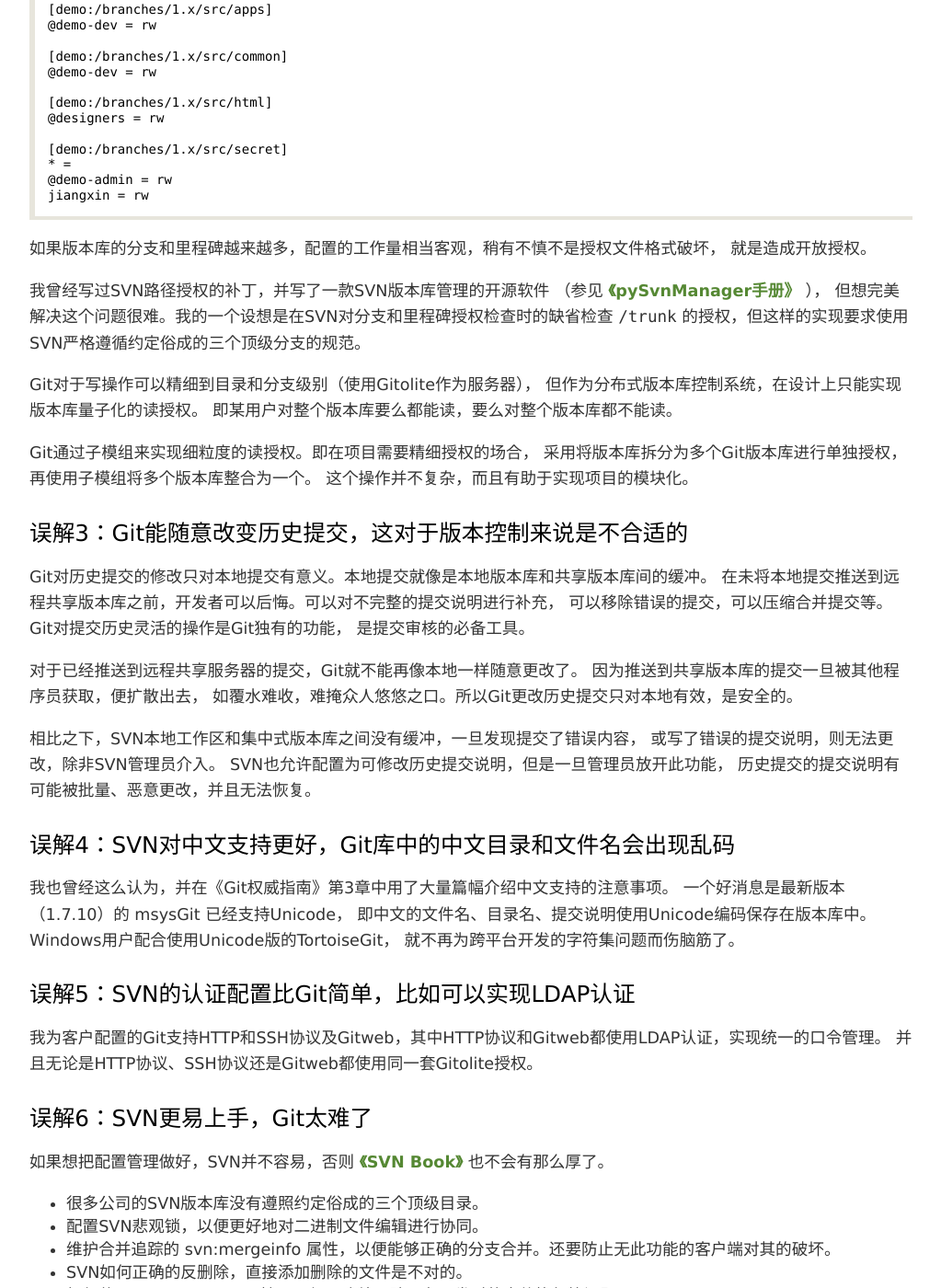
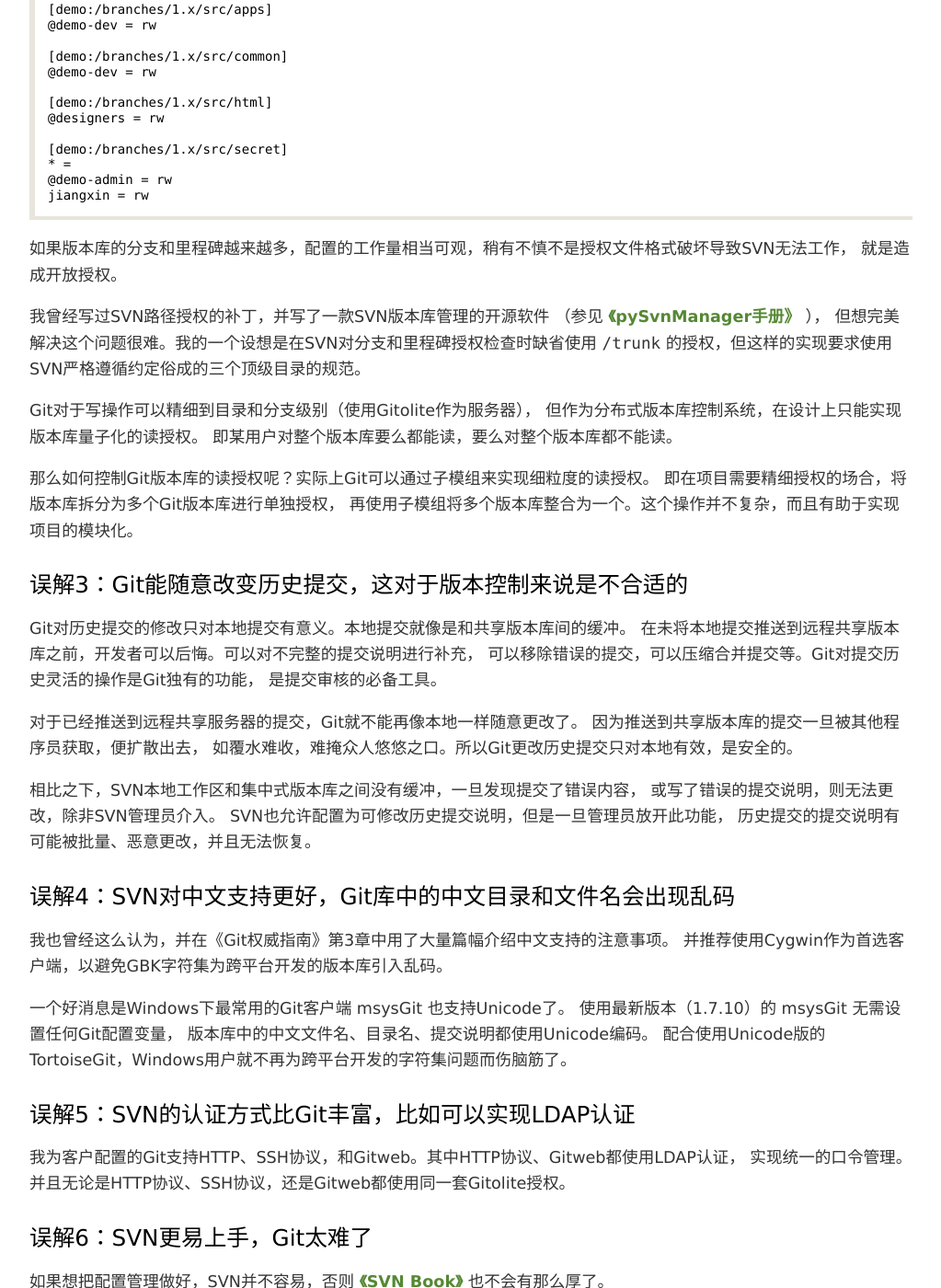
Before and after one commit to gotgit/gotgit.github.com, a Jekyll site: the page built from _posts/2012-04-12-why-git-is-better-than-svn.md, in a window 1280 px wide and 1400 px high, scrolled down 1876 px. Shown: the whole window at 92% size, without its empty margins (128-1151 px from the left). Built offline with Jekyll 4.4.1, drawn with Linux system fonts in a browser that asks for light colours; Markdown is read by kramdown in place of the engine named in the settings; comment, search, counter and statistics services are not loaded; some of the changed text lies outside the part shown.

Commit message:
why-git-is-better: review and add repo security
Signed-off-by: Jiang Xin <worldhello.net@gmail.com>

```diff
--- a/_posts/2012-04-12-why-git-is-better-than-svn.md
+++ b/_posts/2012-04-12-why-git-is-better-than-svn.md
@@ -89,25 +89,25 @@
     @demo-admin = rw
     jiangxin = rw
 
-如果版本库的分支和里程碑越来越多，配置的工作量相当客观，稍有不慎不是授权文件格式破坏，
+如果版本库的分支和里程碑越来越多，配置的工作量相当可观，稍有不慎不是授权文件格式破坏导致SVN无法工作，
 就是造成开放授权。
 
 我曾经写过SVN路径授权的补丁，并写了一款SVN版本库管理的开源软件
 （参见 [《pySvnManager手册》](http://www.ossxp.com/doc/pysvnmanager/user-guide/user-guide.html) ），
-但想完美解决这个问题很难。我的一个设想是在SVN对分支和里程碑授权检查时的缺省检查
-``/trunk`` 的授权，但这样的实现要求使用SVN严格遵循约定俗成的三个顶级分支的规范。
+但想完美解决这个问题很难。我的一个设想是在SVN对分支和里程碑授权检查时缺省使用
+``/trunk`` 的授权，但这样的实现要求使用SVN严格遵循约定俗成的三个顶级目录的规范。
 
 Git对于写操作可以精细到目录和分支级别（使用Gitolite作为服务器），
 但作为分布式版本库控制系统，在设计上只能实现版本库量子化的读授权。
 即某用户对整个版本库要么都能读，要么对整个版本库都不能读。
 
-Git通过子模组来实现细粒度的读授权。即在项目需要精细授权的场合，
-采用将版本库拆分为多个Git版本库进行单独授权，再使用子模组将多个版本库整合为一个。
-这个操作并不复杂，而且有助于实现项目的模块化。
+那么如何控制Git版本库的读授权呢？实际上Git可以通过子模组来实现细粒度的读授权。
+即在项目需要精细授权的场合，将版本库拆分为多个Git版本库进行单独授权，
+再使用子模组将多个版本库整合为一个。这个操作并不复杂，而且有助于实现项目的模块化。
 
 ### 误解3：Git能随意改变历史提交，这对于版本控制来说是不合适的 ###
 
-Git对历史提交的修改只对本地提交有意义。本地提交就像是本地版本库和共享版本库间的缓冲。
+Git对历史提交的修改只对本地提交有意义。本地提交就像是和共享版本库间的缓冲。
 在未将本地提交推送到远程共享版本库之前，开发者可以后悔。可以对不完整的提交说明进行补充，
 可以移除错误的提交，可以压缩合并提交等。Git对提交历史灵活的操作是Git独有的功能，
 是提交审核的必备工具。
@@ -124,26 +124,29 @@
 ### 误解4：SVN对中文支持更好，Git库中的中文目录和文件名会出现乱码 ###
 
 我也曾经这么认为，并在《Git权威指南》第3章中用了大量篇幅介绍中文支持的注意事项。
-一个好消息是最新版本（1.7.10）的 msysGit 已经支持Unicode，
-即中文的文件名、目录名、提交说明使用Unicode编码保存在版本库中。
-Windows用户配合使用Unicode版的TortoiseGit，
-就不再为跨平台开发的字符集问题而伤脑筋了。
+并推荐使用Cygwin作为首选客户端，以避免GBK字符集为跨平台开发的版本库引入乱码。
 
-### 误解5：SVN的认证配置比Git简单，比如可以实现LDAP认证 ###
+一个好消息是Windows下最常用的Git客户端 msysGit 也支持Unicode了。
+使用最新版本（1.7.10）的 msysGit 无需设置任何Git配置变量，
+版本库中的中文文件名、目录名、提交说明都使用Unicode编码。
+配合使用Unicode版的TortoiseGit，Windows用户就不再为跨平台开发的字符集问题而伤脑筋了。
 
-我为客户配置的Git支持HTTP和SSH协议及Gitweb，其中HTTP协议和Gitweb都使用LDAP认证，实现统一的口令管理。
-并且无论是HTTP协议、SSH协议还是Gitweb都使用同一套Gitolite授权。
+### 误解5：SVN的认证方式比Git丰富，比如可以实现LDAP认证 ###
+
+我为客户配置的Git支持HTTP、SSH协议，和Gitweb。其中HTTP协议、Gitweb都使用LDAP认证，
+实现统一的口令管理。并且无论是HTTP协议、SSH协议，还是Gitweb都使用同一套Gitolite授权。
 
 ### 误解6：SVN更易上手，Git太难了 ###
 
 如果想把配置管理做好，SVN并不容易，否则 [《SVN Book》](http://svnbook.red-bean.com/) 也不会有那么厚了。
 
 * 很多公司的SVN版本库没有遵照约定俗成的三个顶级目录。
-* 配置SVN悲观锁，以便更好地对二进制文件编辑进行协同。
+* 如何配置SVN悲观锁，以便更好地对二进制文件编辑进行协同。
 * 维护合并追踪的 svn:mergeinfo 属性，以便能够正确的分支合并。还要防止无此功能的客户端对其的破坏。
 * SVN如何正确的反删除，直接添加删除的文件是不对的。
 * 如何使用 svn:eol-style 属性，以便正确处理跨平台开发时的文件换行符问题。
-* SVN管理员如何对版本库进行整理，及如何做好版本库的备份。
+* SVN管理员如何对版本库进行整理，如撤出不当提交、修改错误的提交说明。
+* 版本库的安全性问题，如何做好版本库的备份。
 
 Git的设计模型非常简单，理解了其设计思想，就可以很容易地掌握 ``git reset``,
 ``git checkout``, ``git rebase``, ``git push``, ``git pull`` 等命令。
@@ -178,8 +181,8 @@
 针对同一个项目，Git可以设置不同层级的版本库（多版本库），
 或者通过不同的分支（多分支）实现对发布的控制。
 
-即设置只有发布管理员才有权限推送的用于稳定版本发布的版本库或者分支，
-设置只有项目经理才有权推送的用于整合测试的版本库或分支，以实现对产品发布的控制。
+* 设置只有发布管理员才有权限推送的版本库或者分支，用于稳定发布版本的维护。
+* 设置只有项目经理、模块管理员才有权推送的版本库或者分支，用用于整合测试。
 
 ### 隔离开发，提交审核 ###
 
@@ -190,12 +193,17 @@
 审核新成员提交时，从其个人版本库或个人分支获取（fetch）提交，从提交说明、代码规范、编译测试
 等多方面对提交逐一审核。审核通过执行 ``git merge`` 命令合并到开发主线中。
 
-### 更少的冲突，更好的冲突解决 ###
+### 对合并更好的支持，更少的冲突，更好的冲突解决 ###
 
 因为Git基于对内容的追踪而非对文件名追踪，所以遇到一方或双方对文件名更改时，
-Git能够很好进行自动合并，而SVN面则会遇到树冲突，解决起来很麻烦。
+Git能够很好进行自动合并或提供工具辅助合并。而SVN遇到同样问题时会产生树冲突，
+解决起来很麻烦。
 
-### 更好的合并追踪，以保证已修复Bug不再重现 ###
+Git的基于DAG（有向非环图）的设计比SVN的线性提交提供更好的合并追踪，
+避免不必要的冲突，提高工作效率。这是开发者选择Git、抛弃SVN的重要理由。
+
+
+### 保证已修复Bug不再重现 ###
 
 以为创建完毕里程碑标签（tag）便完成软件版本的发布是有风险的，
 往往会由于之前的版本（维护版本）中的一些 Hotfix
@@ -210,6 +218,18 @@
 
 如果合并成功，代表发行版 v1.6.4 包含了所有前一个发行版的提交。
 反之说明前一个发行版某个或某些Hotfix提交尚未合并到最新发行版中。
+
+### 版本库的安全性 ###
+
+SVN版本库安全性很差，是管理员头痛的问题。
+
+* SVN版本库服务器端历史数据被篡改，或者硬盘故障导致历史数据被篡改时，
+  客户端很难发现。管理员的备份也会被污染。
+* SVN作为集中式版本控制系统，存在单点故障的风险。备份版本库的任务非常繁重。
+
+Git在这方面完胜SVN。首先Git是分布式版本控制系统，每个用户都相当于一份备份，
+管理员无需为数据备份而担心。再有Git中包括提交、文件内容等都通过SHA1哈希保证数据的完整性，
+任何恶意篡改历史数据都会被及时发现从而被挫败。
 
 ### 更多的十条喜欢Git的理由 ###
 
```
